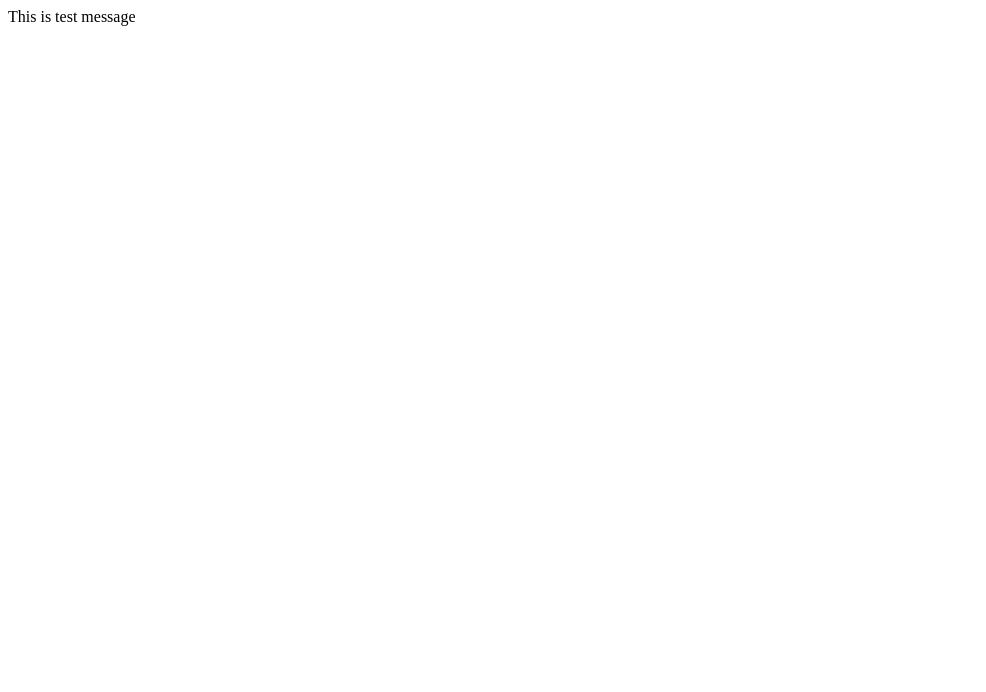
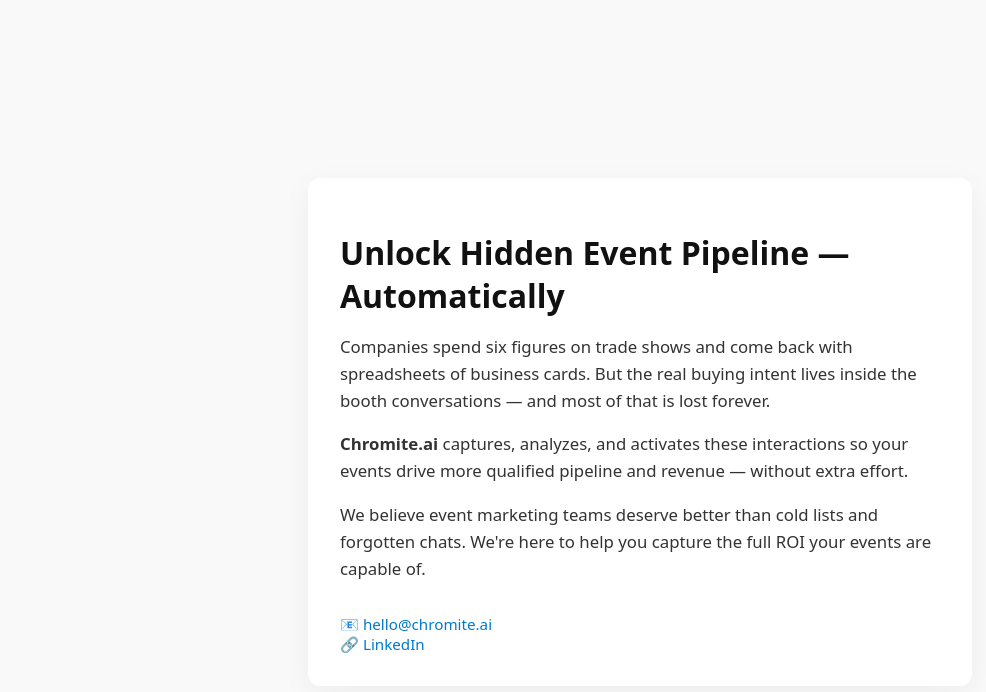
Before and after one commit to AshwiniReddyChalla/chromite-ai, a plain HTML site: page index.html in a window 1280 px wide. Shown: the whole page, without its empty margins (0-986 px from the left). Drawn offline with Linux system fonts and the light colour scheme.

Commit message:
Update index.html

```diff
--- a/index.html
+++ b/index.html
@@ -1,3 +1,77 @@
-<html>
-<p>This is test message</p>
+<!DOCTYPE html>
+<html lang="en">
+<head>
+  <meta charset="UTF-8" />
+  <meta name="viewport" content="width=device-width, initial-scale=1.0"/>
+  <title>Chromite.ai — Unlock Hidden Event Pipeline</title>
+  <style>
+    body {
+      margin: 0;
+      font-family: system-ui, -apple-system, BlinkMacSystemFont, "Segoe UI", Roboto, sans-serif;
+      color: #333;
+      background: #f9f9f9;
+      display: flex;
+      justify-content: center;
+      align-items: center;
+      min-height: 100vh;
+      padding: 2rem;
+    }
+
+    .container {
+      max-width: 600px;
+      background: #fff;
+      padding: 2rem;
+      border-radius: 12px;
+      box-shadow: 0 8px 30px rgba(0, 0, 0, 0.05);
+    }
+
+    h1 {
+      font-size: 2rem;
+      margin-bottom: 1rem;
+      color: #111;
+    }
+
+    p {
+      font-size: 1.05rem;
+      line-height: 1.6;
+      margin-bottom: 1rem;
+    }
+
+    .contact {
+      margin-top: 2rem;
+      font-size: 0.95rem;
+      color: #555;
+    }
+
+    a {
+      color: #007acc;
+      text-decoration: none;
+    }
+
+    a:hover {
+      text-decoration: underline;
+    }
+  </style>
+</head>
+<body>
+  <div class="container">
+    <h1>Unlock Hidden Event Pipeline — Automatically</h1>
+    <p>
+      Companies spend six figures on trade shows and come back with spreadsheets of business cards.
+      But the real buying intent lives inside the booth conversations — and most of that is lost forever.
+    </p>
+    <p>
+      <strong>Chromite.ai</strong> captures, analyzes, and activates these interactions so your events
+      drive more qualified pipeline and revenue — without extra effort.
+    </p>
+    <p>
+      We believe event marketing teams deserve better than cold lists and forgotten chats.
+      We're here to help you capture the full ROI your events are capable of.
+    </p>
+    <div class="contact">
+      📧 <a href="mailto:hello@chromite.ai">hello@chromite.ai</a> <br/>
+      🔗 <a href="https://www.linkedin.com/in/your-linkedin" target="_blank">LinkedIn</a>
+    </div>
+  </div>
+</body>
 </html>
```
